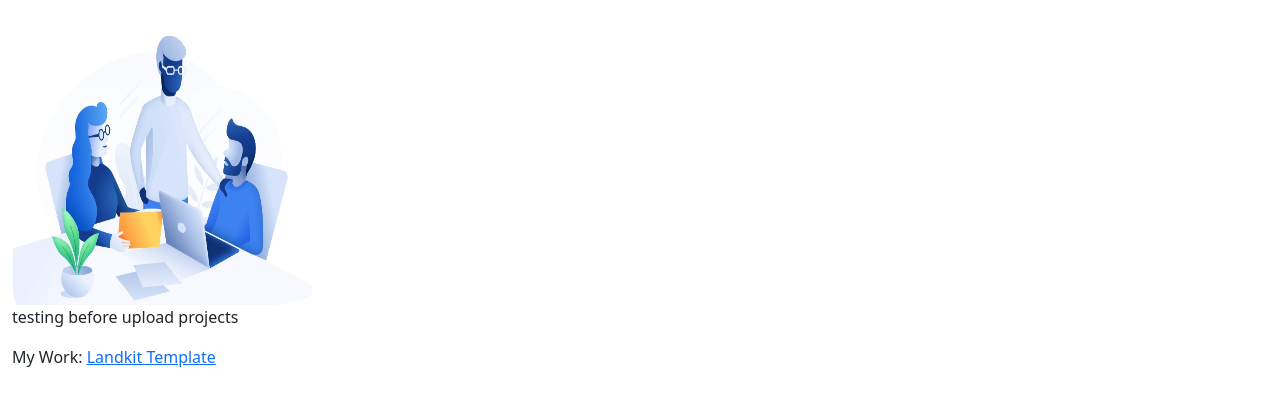
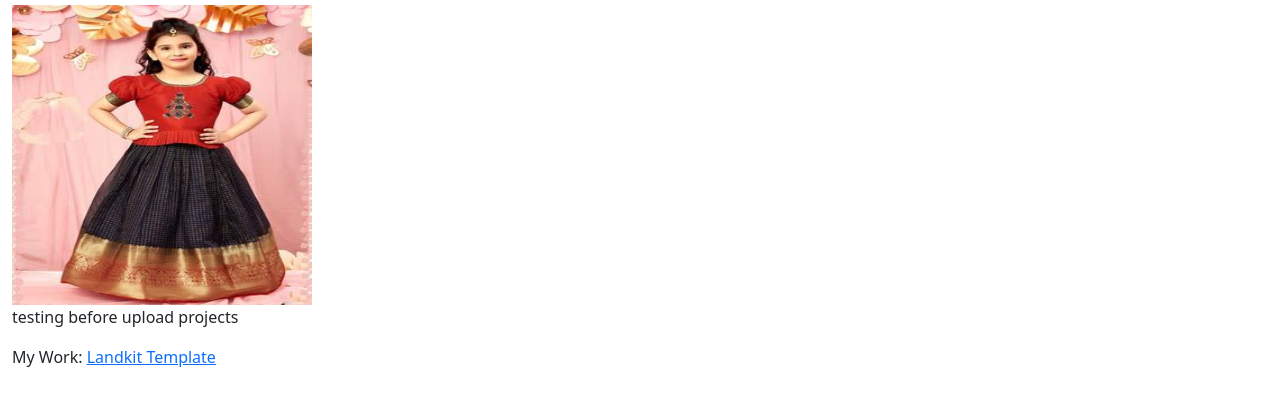
Before and after one commit to Aniket-Tiwari-UI-UX/My-Ui-Portfolio, a website: page index.html in a window 1280 px wide. Shown: the part 67-472 px from the top of the page. Drawn offline with nearby package versions, Linux system fonts and the light colour scheme.

Commit message:
Version-5
image updated

```diff
--- a/index.html
+++ b/index.html
@@ -11,7 +11,7 @@
 </head>
 <body class="container-fluid">
     <h1 class="bg-info text-white text-center p-2">Testing</h1>
-    <img src="public/images/first-demo.jpg" width="300" height="300">
+    <img src="public/images/kids-fashion1.jpg" width="300" height="300">
     <p>testing before upload projects</p>
     <p>
         My Work:
```
Also changed, not shown: public/Text-formet.html (+1 -2 lines).
